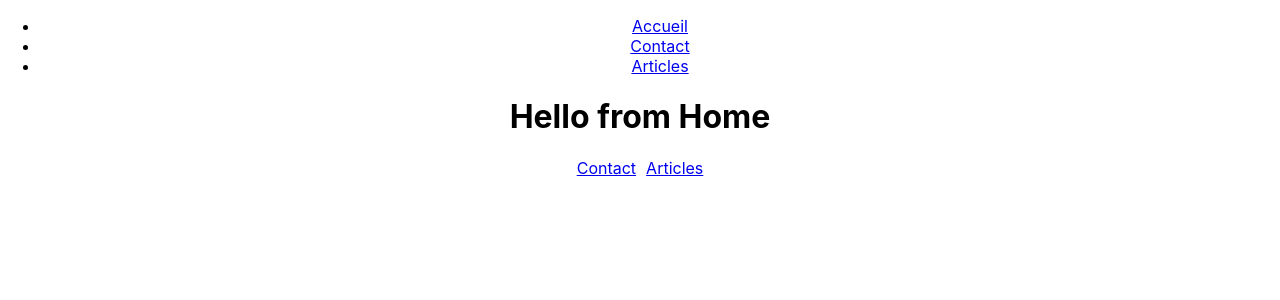
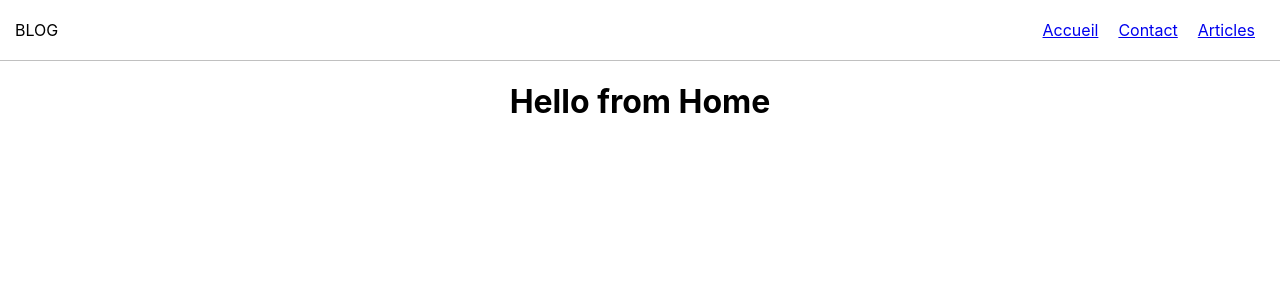
Before and after one commit to SoulDevt/blog-react, a React (Create React App) app: page /home in a window 1280 px wide. Shown: the top 300 px of the page. Built offline with nearby package versions, Linux system fonts and the light colour scheme.

Commit message:
styles navigation

```diff
--- a/src/Components/Header/Header.js
+++ b/src/Components/Header/Header.js
@@ -1,13 +1,19 @@
 import React from "react";
 
-import Navigation from "./Navigation/Navigation"
+import Navigation from "./Navigation/Navigation";
 
-function Header(){
-    return(
-        <header>
-            <Navigation></Navigation>
-        </header>
-    )
+//Module css
+import classes from "./Header.module.css";
+
+function Header() {
+  return (
+    <header className={classes.Header}>
+      <div className={classes.logo}>BLOG</div>
+      <nav>
+        <Navigation></Navigation>
+      </nav>
+    </header>
+  );
 }
 
 export default Header;
--- /dev/null
+++ b/src/Components/Header/Header.module.css
@@ -0,0 +1,7 @@
+.Header {
+  border-bottom: 1px solid silver;
+  padding: 10px 15px;
+  display: flex;
+  align-items: center;
+  justify-content: space-between;
+}
--- a/src/Components/Header/Navigation/Navigation.js
+++ b/src/Components/Header/Navigation/Navigation.js
@@ -2,15 +2,17 @@ import React from "react";
 
 import NavigationItem from "./NavigationItem/NavigationItem";
 
-function Navigation(){
-    return(
-        <ul>
-            <NavigationItem to="/home">Accueil</NavigationItem>
-            <NavigationItem to="/contact">Contact</NavigationItem>
-            <NavigationItem to="/articles">Articles</NavigationItem>
-        </ul>
-    )
+//Module css
+import classes from "./Navigation.module.css";
 
+function Navigation() {
+  return (
+    <ul className={classes.Navigation}>
+      <NavigationItem to="/home">Accueil</NavigationItem>
+      <NavigationItem to="/contact">Contact</NavigationItem>
+      <NavigationItem to="/articles">Articles</NavigationItem>
+    </ul>
+  );
 }
 
 export default Navigation;
--- /dev/null
+++ b/src/Components/Header/Navigation/Navigation.module.css
@@ -0,0 +1,6 @@
+.Navigation {
+  list-style-type: none;
+  margin: 0;
+  padding: 0;
+  display: flex;
+}
--- a/src/Components/Header/Navigation/NavigationItem/NavigationItem.js
+++ b/src/Components/Header/Navigation/NavigationItem/NavigationItem.js
@@ -1,16 +1,17 @@
 import React from "react";
 
+//Module css
+import classes from "./NavigationItem.module.css";
+
+//Components
 import { Link } from "react-router-dom";
 
-function NavigationItem(props){
-    return (
-
-            <li>
-            <Link to={props.to}>{props.children}</Link>
-            </li>
-
-
-    )
+function NavigationItem(props) {
+  return (
+    <li className={classes.NavigationItem}>
+      <Link to={props.to}>{props.children}</Link>
+    </li>
+  );
 }
 
 export default NavigationItem;
--- /dev/null
+++ b/src/Components/Header/Navigation/NavigationItem/NavigationItem.module.css
@@ -0,0 +1,3 @@
+.NavigationItem {
+  margin: 10px;
+}
--- a/src/Containers/Home/Home.js
+++ b/src/Containers/Home/Home.js
@@ -1,16 +1,7 @@
 import React from "react";
-import { Link } from 'react-router-dom';
-
 
 function Home() {
-    return(
-        <>
-            <h1>Hello from Home</h1>
-            <Link to="/contact" style={{marginRight: "10px"}}>Contact</Link>
-            <Link to="/articles">Articles</Link>
-        </>
-
-    );
+  return <h1>Hello from Home</h1>;
 }
 
 export default Home;
```
